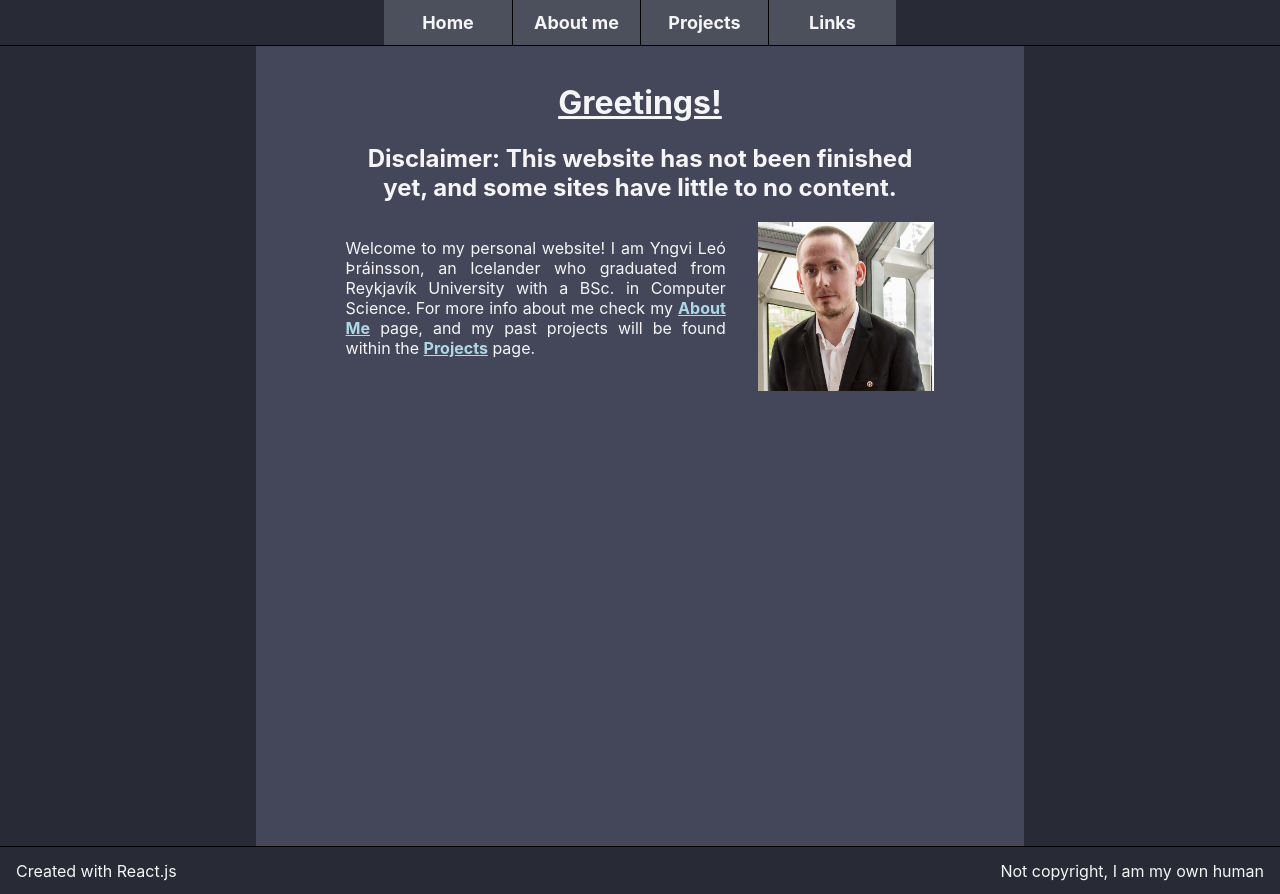
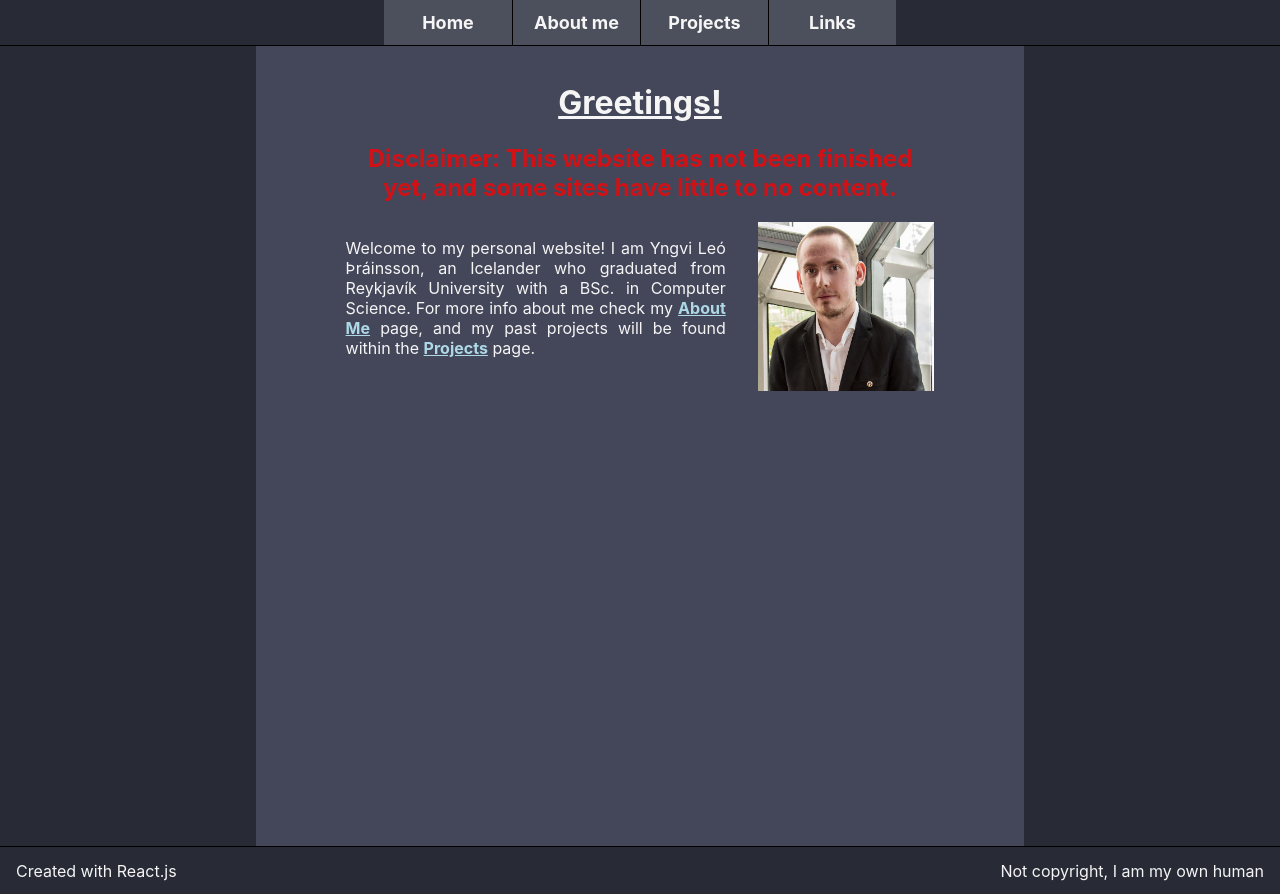
Before and after one commit to DonNinja/ylth, a React (Create React App) app: page / in a window 1280 px wide. Built offline with nearby package versions, Linux system fonts and the light colour scheme.

Commit message:
Fixed a few colour errors

```diff
--- a/src/components/landing.tsx
+++ b/src/components/landing.tsx
@@ -10,7 +10,7 @@ const Landing = () => (
         {Title("Ylth")}
         <div className="pageContainer">
             <h1 className="title">Greetings!</h1>
-            <h2><center>Disclaimer: This website has not been finished yet, and some sites have little to no content.</center></h2>
+            <h2 className="disclaimer"><center>Disclaimer: This website has not been finished yet, and some sites have little to no content.</center></h2>
             <div className="landingContent">
                 <p>
                     Welcome to my personal website! I am Yngvi Leó Þráinsson, an Icelander who graduated from Reykjavík University with a BSc. in Computer Science. For more info about me check my <Link to={about}>About Me</Link> page, and my past projects will be found within the <Link to={projects}>Projects</Link> page.
--- a/src/components/links.tsx
+++ b/src/components/links.tsx
@@ -29,8 +29,6 @@ const Links = () => {
                     {Link("LinkedIn", "My LinkedIn page", "https://www.linkedin.com/in/yngvi-leó-þráinsson-533630239/", "https://cdn-icons-png.flaticon.com/128/174/174857.png", "Linkedin logo")}
                     {Link("GitHub", "My personal Github page", "https://github.com/DonNinja", "https://cdn-icons-png.flaticon.com/512/733/733553.png", "GitHub logo")}
                     {Link("Itch.io", "My personal itch.io page", "https://donninja.itch.io")}
-
-
                     {Link("Contact me", "Send me an email", "mailto:www.yngvilth@gmail.com")}
                 </div>
             </div>
--- a/src/styles/App.css
+++ b/src/styles/App.css
@@ -6,7 +6,7 @@
     --containerColour: rgb(68, 71, 90);
 }
 
-* {
+body {
     color: whitesmoke;
 }
 
--- a/src/styles/landing.css
+++ b/src/styles/landing.css
@@ -3,10 +3,11 @@
     margin-left: 2em;
 }
 
-p {
-    text-align: justify;
+.disclaimer {
+    color: rgba(255, 0, 0, 0.75);
 }
 
 .landingContent {
+    text-align: justify;
     display: flex;
 }
--- a/src/styles/links.css
+++ b/src/styles/links.css
@@ -9,7 +9,7 @@ h3 {
 
 a.link {
     text-decoration: none;
-    color: black !important;
+    color: inherit;
 }
 
 .link {
```
